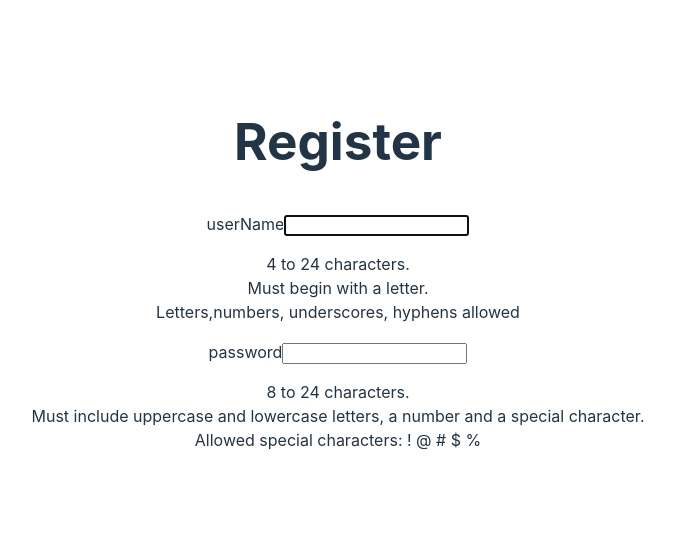
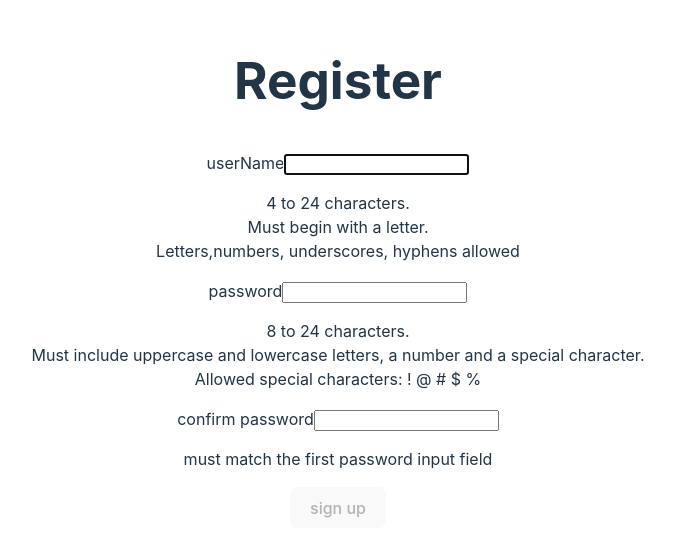
Before and after one commit to Mennatallah-Hisham/react-auth-jwt, a React (Vite) app: page / in a window 1280 px wide. Shown: the part 131-688 px from the top of the page, without its empty margins (302-977 px from the left). Built offline with nearby package versions, Linux system fonts and the light colour scheme.

Commit message:
confirm password

```diff
--- a/src/components/Register.jsx
+++ b/src/components/Register.jsx
@@ -32,7 +32,7 @@ const Register = () => {
   useEffect(() => {
     const result = USER_REGEX.test(user);
     console.log(result);
-    console.log(user);
+    console.log("user",user);
     setValidName(result);
   }, [user]);
 
@@ -40,10 +40,11 @@ const Register = () => {
   useEffect(() => {
     const result = PWD_REGEX.test(password);
     console.log(password);
-    console.log(result);
+    console.log("password",result);
     setValidPass(result);
     const match = password === matchPass;
-    setmatchPass(match);
+    console.log("match",match)
+    setValidMatch(match);
   }, [password, matchPass]);
 
   // error msg
@@ -88,7 +89,7 @@ const Register = () => {
             onChange={(e) => setPassword(e.target.value)}
             required
             aria-invalid={validPass?"false":"true"}
-            aria-describedby="pwdonte"
+            aria-describedby="pwdnote"
             onFocus={()=>setPassFocus(true)}
             onBlur={()=>setPassFocus(false)}
           />
@@ -98,6 +99,26 @@ const Register = () => {
                             Allowed special characters: <span aria-label="exclamation mark">!</span> <span aria-label="at symbol">@</span> <span aria-label="hashtag">#</span> <span aria-label="dollar sign">$</span> <span aria-label="percent">%</span>
                         </p>
         </div>
+
+        <div>
+          <label htmlFor="confirm_pass">confirm password</label>
+          <input
+            id="confirm_pass"
+            type="password"
+          // password doesnt support autocomplete & autocorrect
+
+            onChange={(e) => setmatchPass(e.target.value)}
+            required
+            aria-invalid={validPass?"false":"true"}
+            aria-describedby="confirmnote"
+            onFocus={()=>setMatchFocus(true)}
+            onBlur={()=>setMatchFocus(false)}
+          />
+          <p id="confirmnote">
+         must match the first password input field
+                        </p>
+        </div>
+<button disabled={!validMatch || !validName || !validPass ? true : false }>sign up</button>
       </form>
     </section>
   );
```
